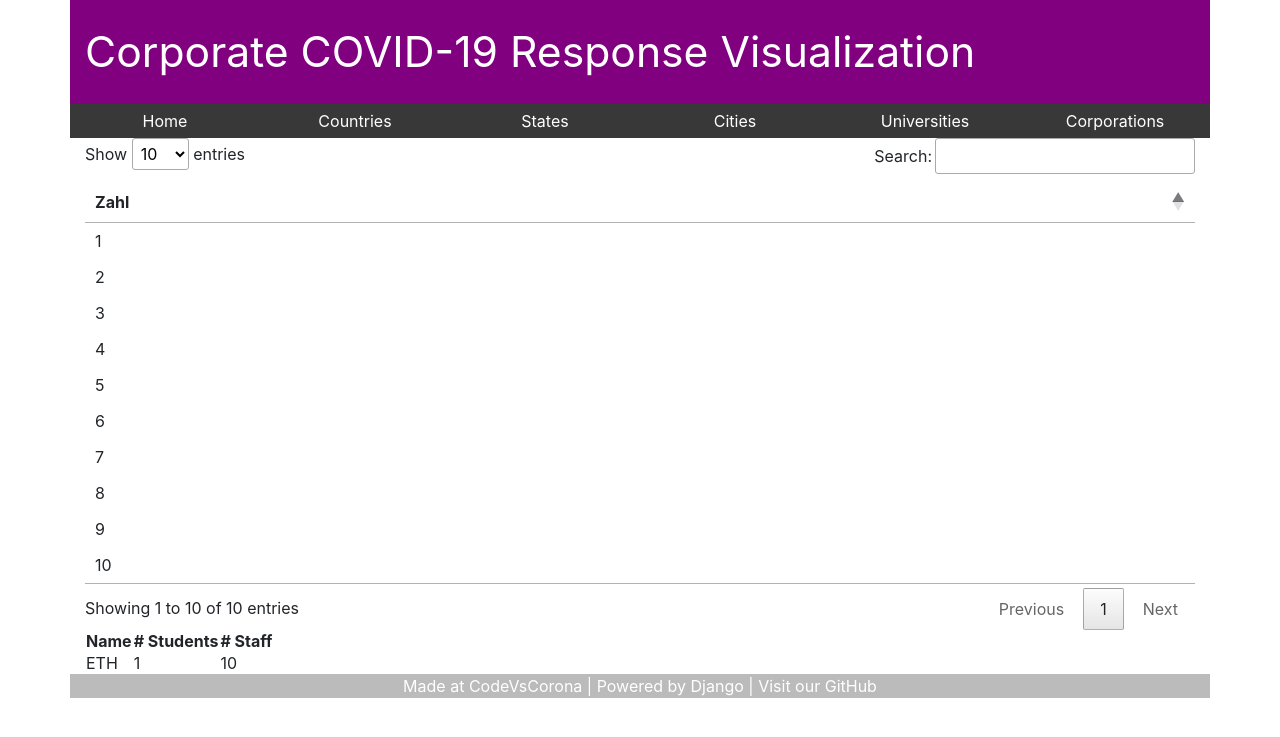
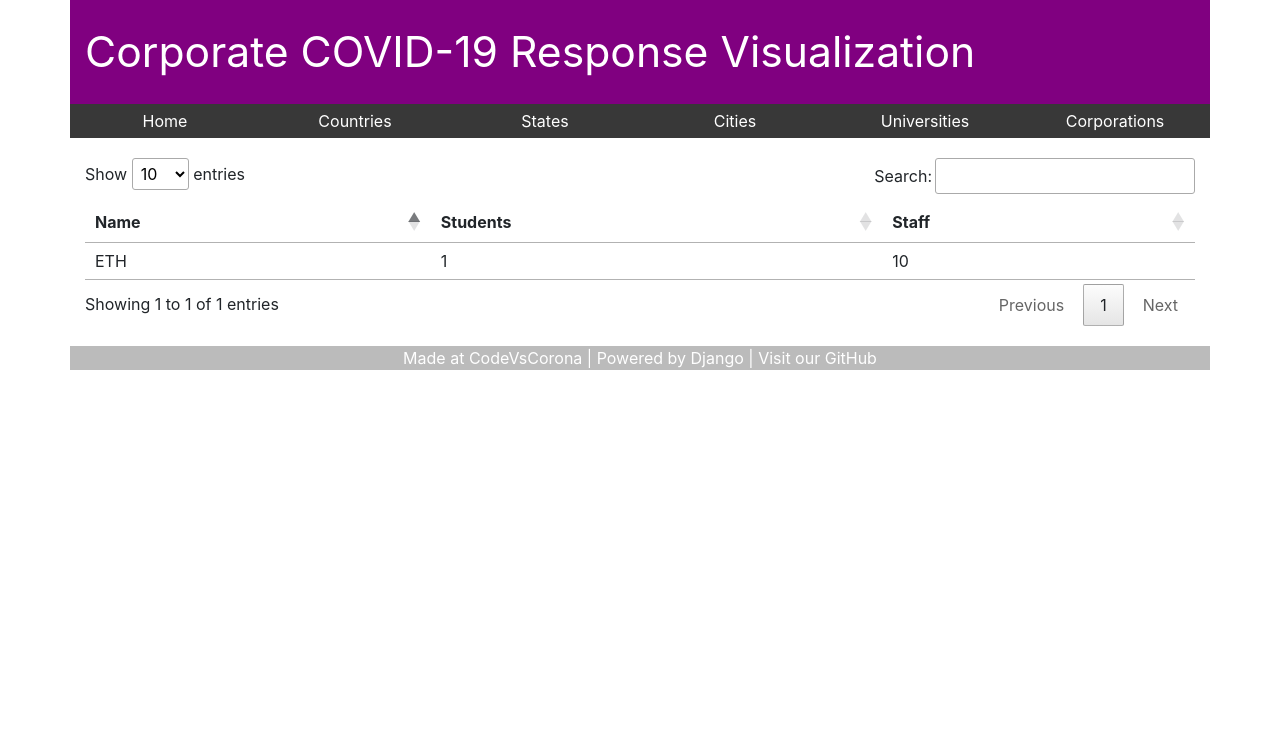
Before and after one commit to stefanmijic/COrp-VID19, a Django app: page / in a window 1280 px wide. Shown: the top 737 px of the page. Run offline with Django 3.2, Linux system fonts and the light colour scheme; data comes from the database, SQL or seed files in the repository; both versions use the stored data as it was before the commit; style sheets or scripts are compiled from the project's sources; some libraries are stand-ins or nearby versions.

Commit message:
Bootiful tables

```diff
--- a/corp/corpapp/static/corpapp/style.less
+++ b/corp/corpapp/static/corpapp/style.less
@@ -37,6 +37,8 @@ nav-option:hover {
 
 main-container {
 	display:	block;
+	margin-top:	20px;
+	margin-bottom:		20px;
 
 }
 
--- a/corp/corpapp/templates/corpapp/base.html
+++ b/corp/corpapp/templates/corpapp/base.html
@@ -40,9 +40,8 @@
 		{% block content %}{% endblock %}
 	</div></div>
 
-	<footer class="row">
-		<div class="col">
-			Made at CodeVsCorona | Powered by Django | Visit our GitHub
-		</div>
-	</footer>
 </main-container>
+
+<footer class="container">
+		Made at CodeVsCorona | Powered by Django | Visit our GitHub
+</footer>
--- a/corp/corpapp/templates/corpapp/index.html
+++ b/corp/corpapp/templates/corpapp/index.html
@@ -8,22 +8,13 @@
 
 {% block content %}
 
+{% if unilist %}
 <table class="datatable">
-	<thead><tr><th>Zahl</th></tr></thead>
-	{% for i in '0123456789'|make_list %}
-		<tr><td>
-	    	{{ forloop.counter }}
-		</td></tr>
-	{% endfor %}
-</table>
-
-{% if unilist %}
-<table>
-	<tr>
+	<thead><tr>
 		<th>Name</th>
-		<th># Students</th>
-		<th># Staff</th>
-	</tr>
+		<th>Students</th>
+		<th>Staff</th>
+	</tr></thead>
 	{% for u in unilist %}
 	<tr>
 		<td>{{ u.name }}</td>
```
Also changed, not shown: corp/db.sqlite3 (deleted).
